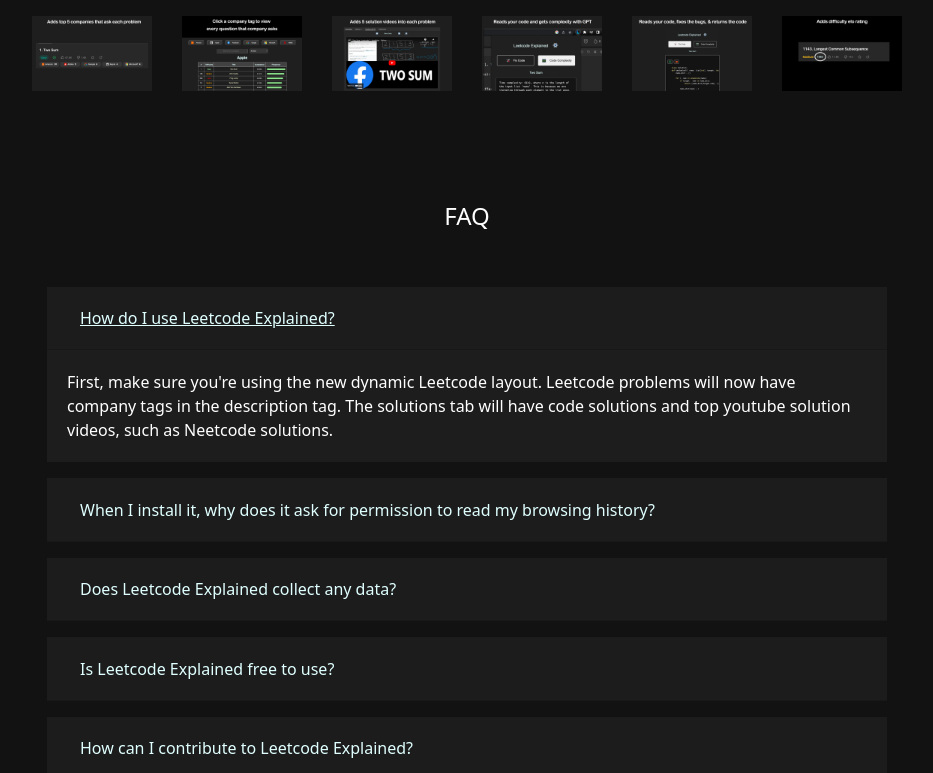
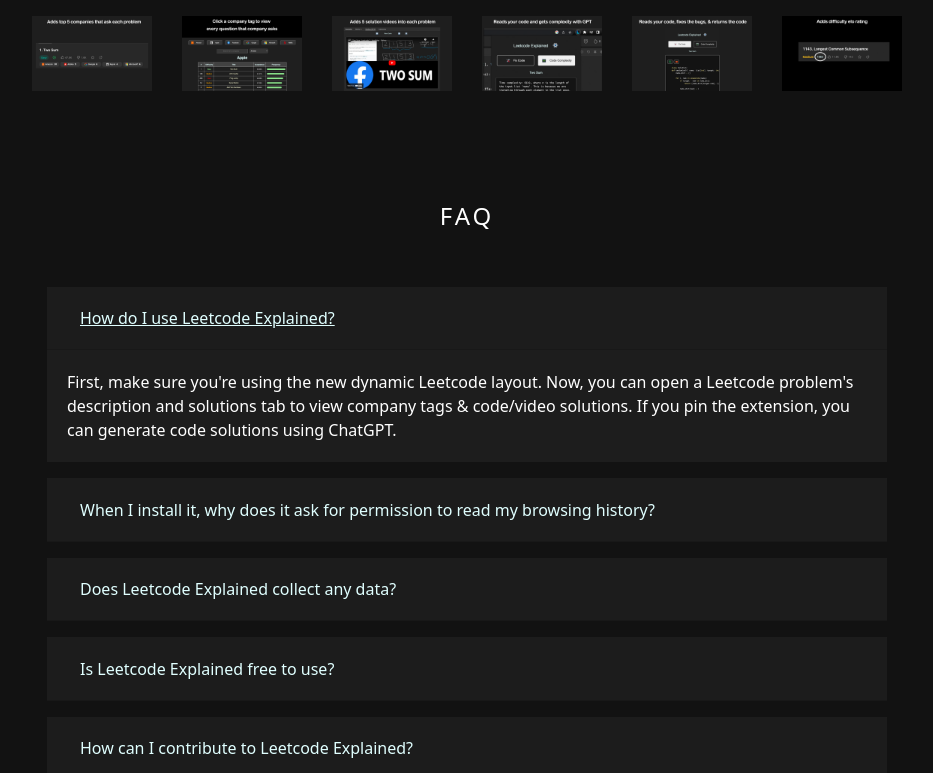
Before and after one commit to zubyj/leetcodeapp.com, a plain HTML site: page index.html in a window 1280 px wide. Both pictures are taken after a click on the button "How do I use Leetcode Explained?". Shown: the part 1293-2066 px from the top of the page, without its empty margins (173-1106 px from the left). Drawn offline with nearby package versions, Linux system fonts and the light colour scheme.

Commit message:
add more letter spacing for section headers

```diff
--- a/index.html
+++ b/index.html
@@ -74,7 +74,9 @@
   <!-- Features / Screenshots-->
   <section class="mb-5 text-center" id="features">
     <div class="container">
-      <h2 class="mb-4 display-2 section-header">Features</h2>
+      <h2 class="mb-4 display-2 section-header">
+        Features
+      </h2>
       <!-- Carousel -->
       <div id="featuresCarousel" class="carousel slide" data-ride="carousel">
         <div class="carousel-inner">
@@ -165,9 +167,10 @@
           </div>
           <div id="collapseOne" class="collapse" aria-labelledby="headingOne" data-parent="#accordion">
             <div class="card-body">
-              First, make sure you're using the new dynamic Leetcode layout. Leetcode problems will now
-              have company tags in the description tag. The solutions tab will have code solutions and
-              top youtube solution videos, such as Neetcode solutions.
+              First, make sure you're using the new dynamic Leetcode layout. Now, you can open a Leetcode problem's
+              description and solutions tab to view company tags & code/video solutions. If you pin the extension, you
+              can
+              generate code solutions using ChatGPT.
             </div>
           </div>
         </div>
--- a/style.css
+++ b/style.css
@@ -33,6 +33,7 @@ a:hover {
   font-size: 1.5rem;
   padding-bottom: 2rem;
   text-transform: uppercase;
+  letter-spacing: 3px;
 }
 
 .section-description {
```
